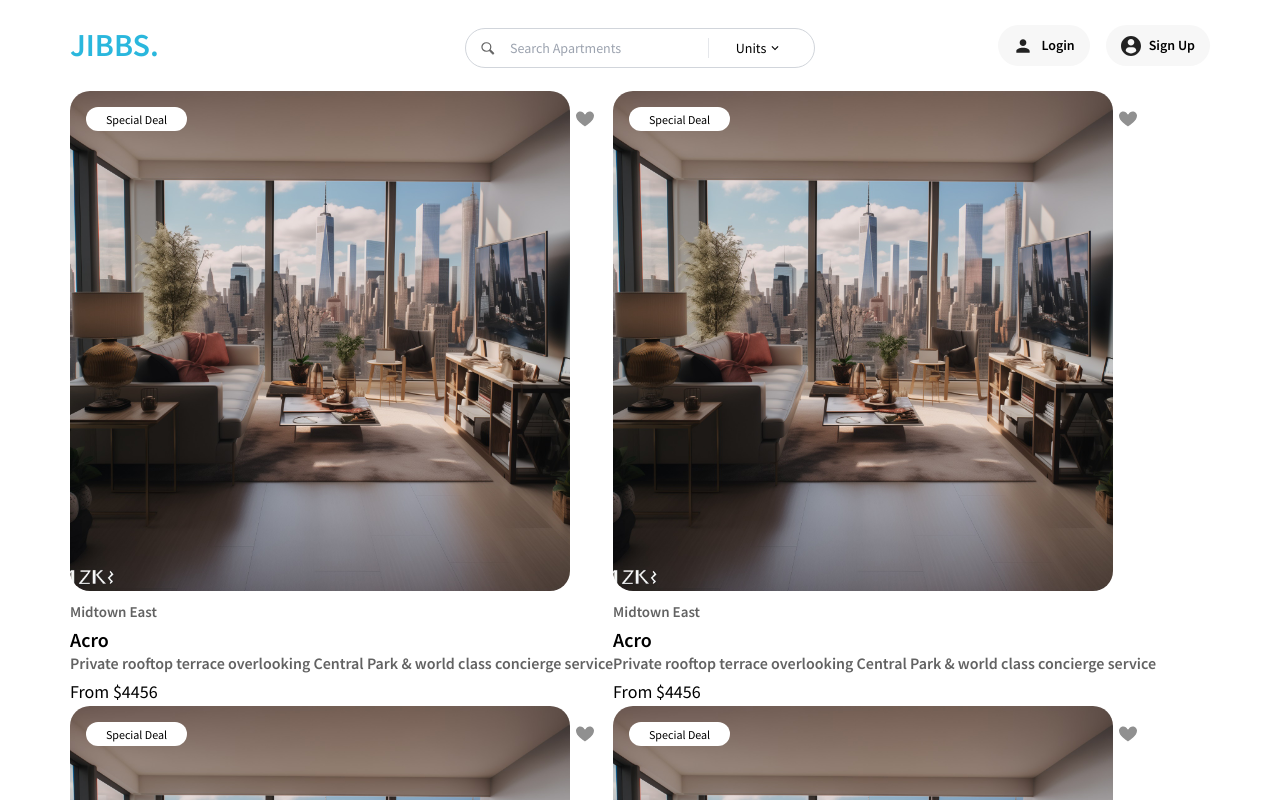
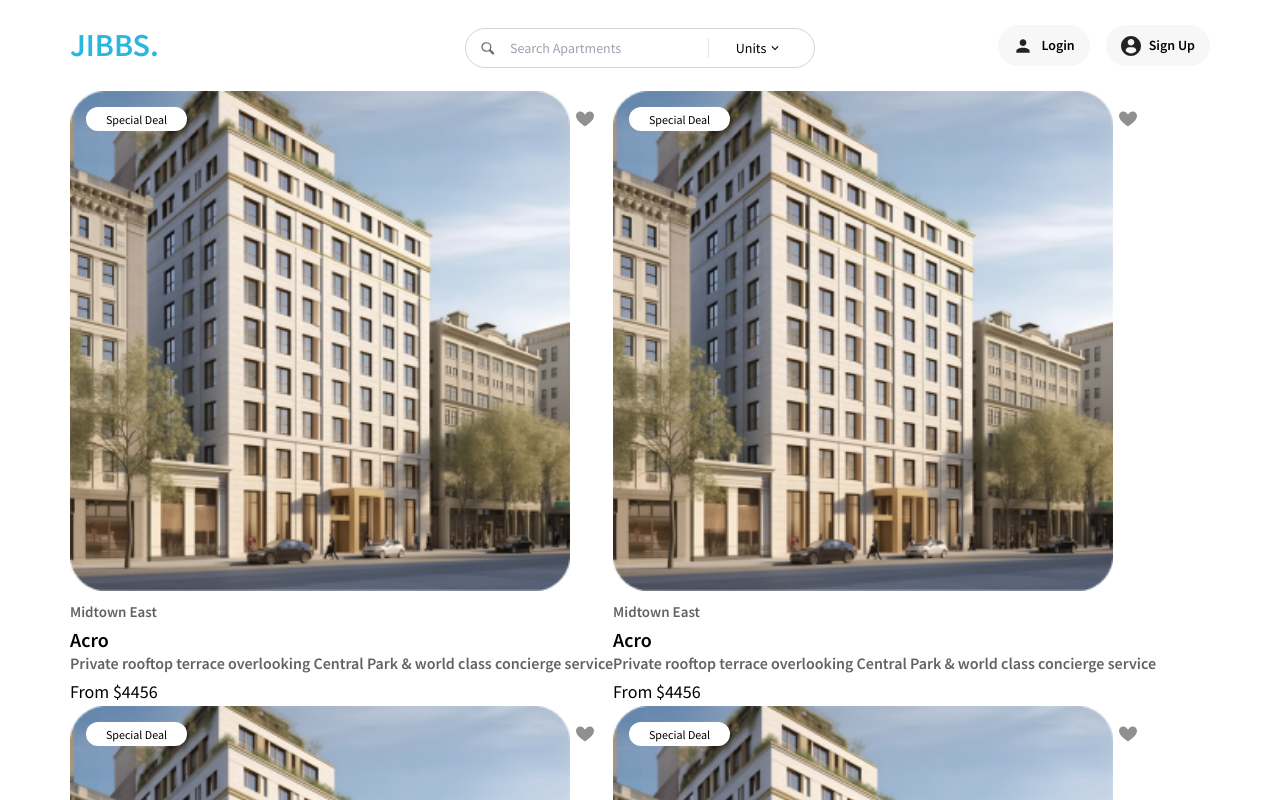
Before and after one commit to shariful10/jiibs, a Next.js app: page /searchunit in a window 1280 px wide. Shown: the top 800 px of the page. Built offline with nearby package versions, Linux system fonts and the light colour scheme.

Commit message:
changes image

```diff
--- a/src/Components/UnitCard.jsx
+++ b/src/Components/UnitCard.jsx
@@ -1,6 +1,6 @@
 import Image from "next/image";
 import React from "react";
-import unitImage from "../../public/unitImage.jpeg";
+import building_image from "../assets/building_image.png";
 
 const UnitCard = () => {
   return (
@@ -32,7 +32,7 @@ const UnitCard = () => {
       </div>
 
       <Image
-        src={unitImage}
+        src={building_image}
         alt="Description of the image"
         width={500}
         height={300}
```
Also changed, not shown: src/assets/building_image.png (added).
